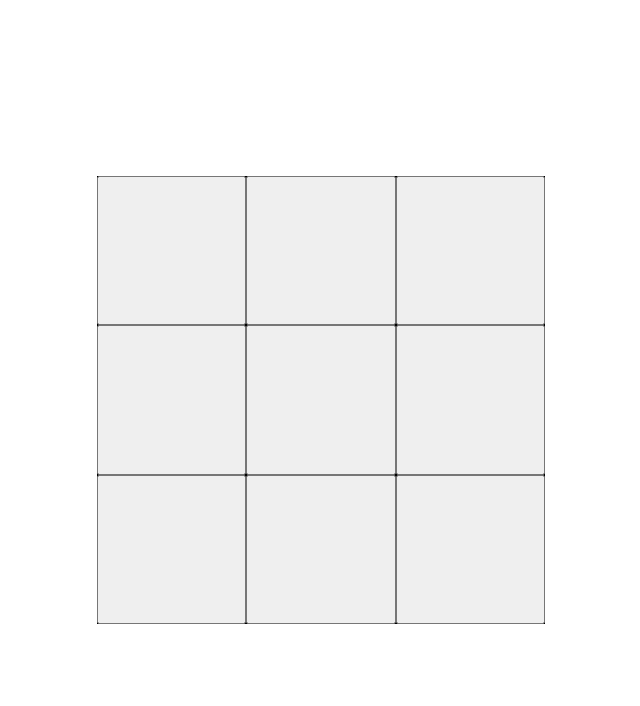
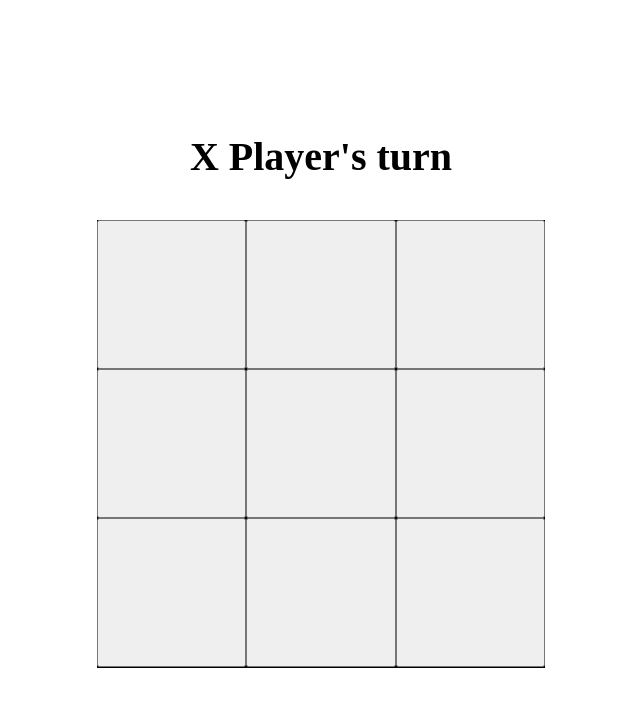
Before and after one commit to Murfew/Tic-Tac-Toe, a plain HTML site: page index.html in a window 1280 px wide. Shown: the whole page, without its empty margins (319-959 px from the left). Drawn offline with Linux system fonts and the light colour scheme.

Commit message:
page now displays who's turn it is

```diff
--- a/index.html
+++ b/index.html
@@ -7,6 +7,7 @@
     <title>Tic-Tac-Toe</title>
   </head>
   <body>
+    <h1 class="player"></h1>
     <div class="container">
       <button data-column="0" data-row="0"></button>
       <button data-column="1" data-row="0"></button>
--- a/script.js
+++ b/script.js
@@ -39,7 +39,12 @@ const gameboard = (function () {
     });
   };
 
-  return { printBoard, makeMove, getBoard, getAvailableSpaces };
+  return {
+    printBoard,
+    makeMove,
+    getBoard,
+    getAvailableSpaces,
+  };
 })();
 
 function Cell() {
@@ -131,8 +136,6 @@ const gameController = (function (
   const playRound = (row, column) => {
     gameboard.makeMove(getActivePlayer().token, row, column);
 
-    displayController.updateGrid();
-
     const [gameOver, isTie] = checkGameState(row, column);
     if (gameOver) {
       if (isTie) {
@@ -151,23 +154,29 @@ const gameController = (function (
 const displayController = (function () {
   const gameBtns = document.querySelectorAll(".container button");
   const board = gameboard.getBoard();
-  const updateGrid = () => {
+  const player = document.querySelector(".player");
+
+  const update = () => {
     gameBtns.forEach((btn) => {
       let row = btn.dataset.row;
       let column = btn.dataset.column;
       btn.textContent = board[row][column].getValue();
     });
+
+    player.textContent = `${gameController.getActivePlayer().name}'s turn`;
   };
 
   gameBtns.forEach((btn) => {
     btn.addEventListener("click", () => {
       // check if valid move
-      if (board[btn.dataset.row][btn.dataset.column] === " ") {
+      if (board[btn.dataset.row][btn.dataset.column].getValue() === " ") {
         // play move
         gameController.playRound(btn.dataset.row, btn.dataset.column);
+        update();
       }
     });
   });
 
-  return { updateGrid };
+  update();
+  return { update };
 })();
--- a/styles.css
+++ b/styles.css
@@ -4,6 +4,7 @@
 
 body {
   display: flex;
+  flex-direction: column;
   height: 100vh;
   justify-content: center;
   align-items: center;
@@ -20,3 +21,8 @@ body {
 button {
   font-size: 2.25em;
 }
+
+.player {
+  margin-bottom: 40px;
+  font-size: 2.5em;
+}
```
